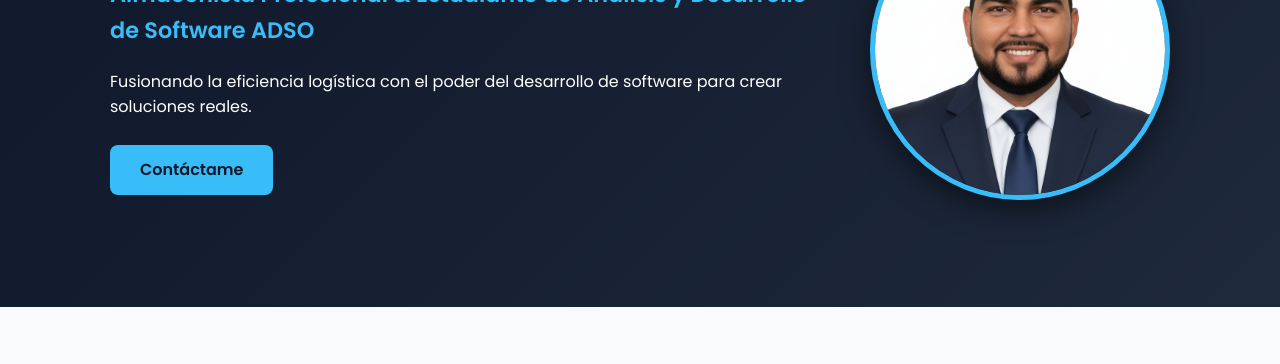
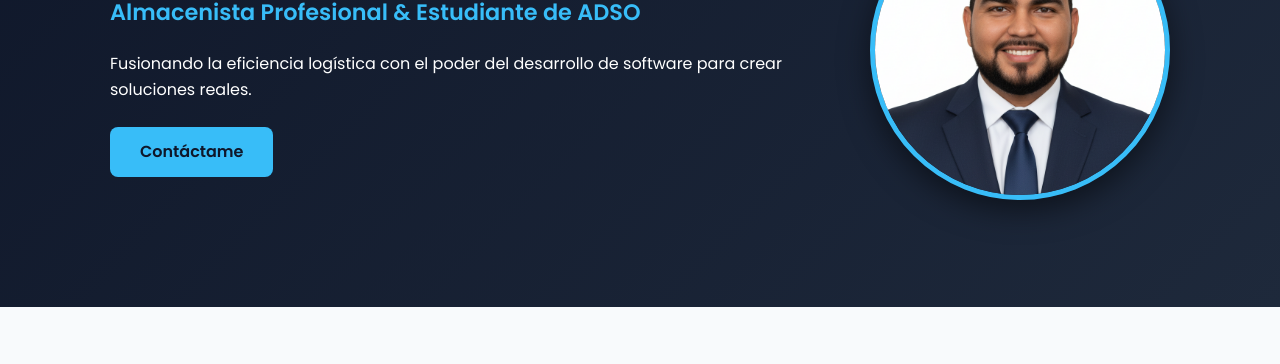
Before and after one commit to barrioscharrisbileyner-ctrl/mi-portafolio, a plain HTML site: page index.html in a window 1280 px wide. Shown: the part 288-652 px from the top of the page. Drawn offline with Linux system fonts and the light colour scheme.

Commit message:
correccion en nombre de carrera

```diff
--- a/index.html
+++ b/index.html
@@ -26,7 +26,7 @@
         <div class="hero-content container">
             <div class="hero-text hidden-down" id="hero-text-container">
                 <h1>Bileyner Barrios Charris</h1>
-                <p class="subtitle">Almacenista Profesional & Estudiante de Analisis y Desarrollo de Software ADSO</p>
+                <p class="subtitle">Almacenista Profesional & Estudiante de ADSO</p>
                 <p>Fusionando la eficiencia logística con el poder del desarrollo de software para crear soluciones reales.</p>
                 <a href="#contacto" class="btn btn-animate" id="btn-contact">Contáctame</a>
             </div>
```
